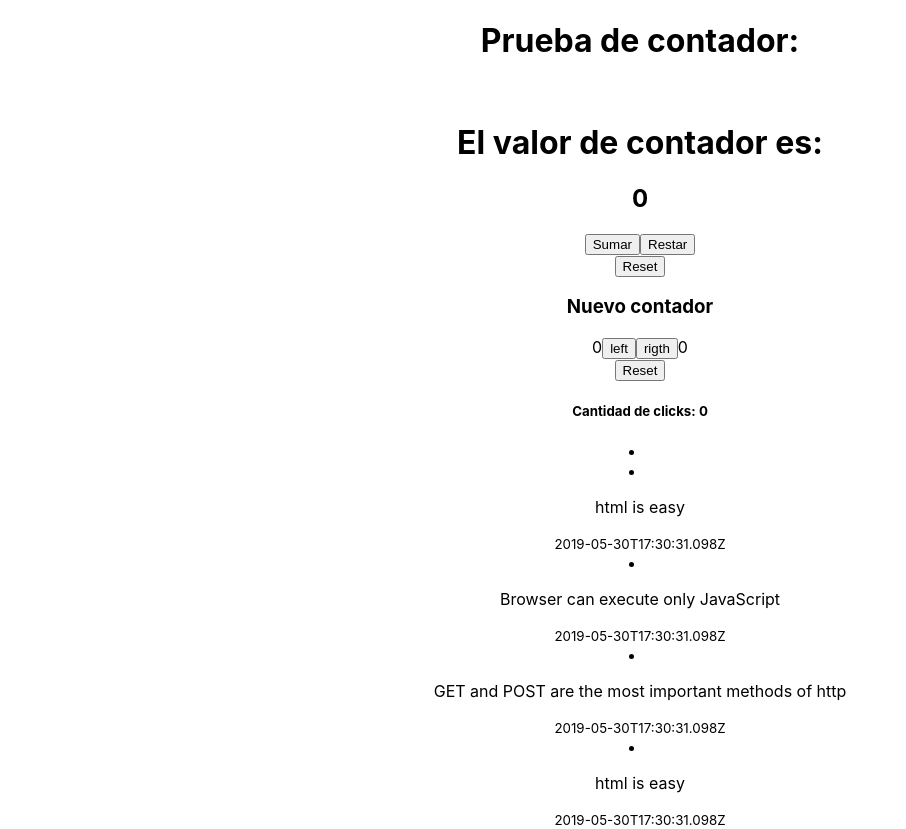
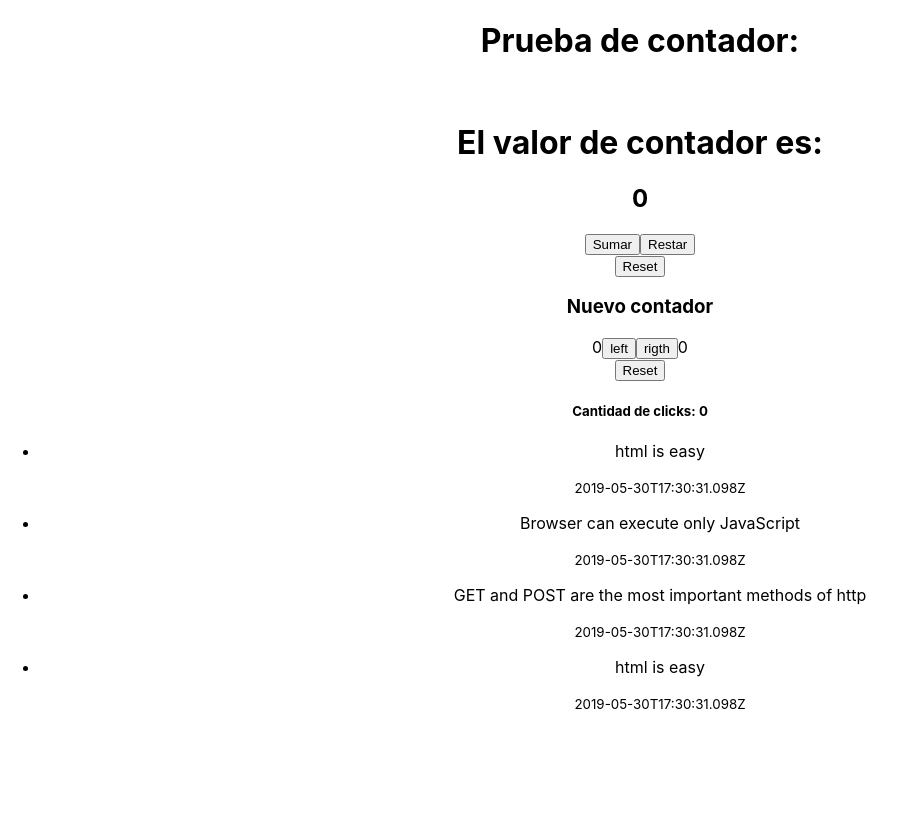
Before and after one commit to lgmamaniap/reactpractice, a React (Create React App) app: page / in a window 1280 px wide. Shown: the whole page, without its empty margins (0-906 px from the left). After the commit the page ends 800 px from the top, so only its background shows below. Built offline with nearby package versions, Linux system fonts and the light colour scheme.

Commit message:
corrección de etiqueta para listado de elementos

```diff
--- a/src/ListaElementos.js
+++ b/src/ListaElementos.js
@@ -30,13 +30,13 @@ const notes = [
 const ListaElementos = () => {
   return (
     notes ?
-      <li>
+      <ul>
         {
           notes.map((note) => {
             return <Note key={note.id} content={note.content} date={note.date} />
           })
         }
-      </li>
+      </ul>
       : <div>No hay contenido</div>
   )
 }
```
